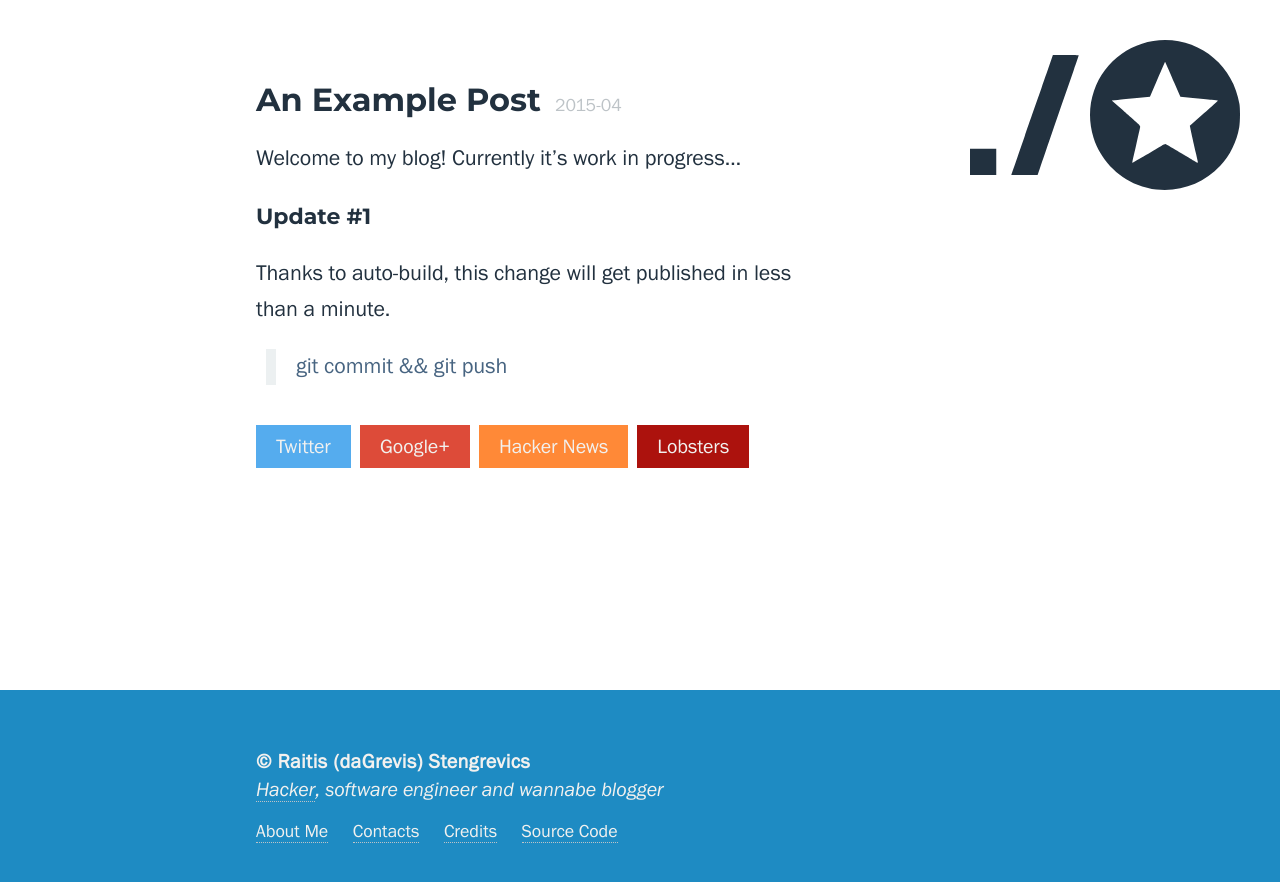
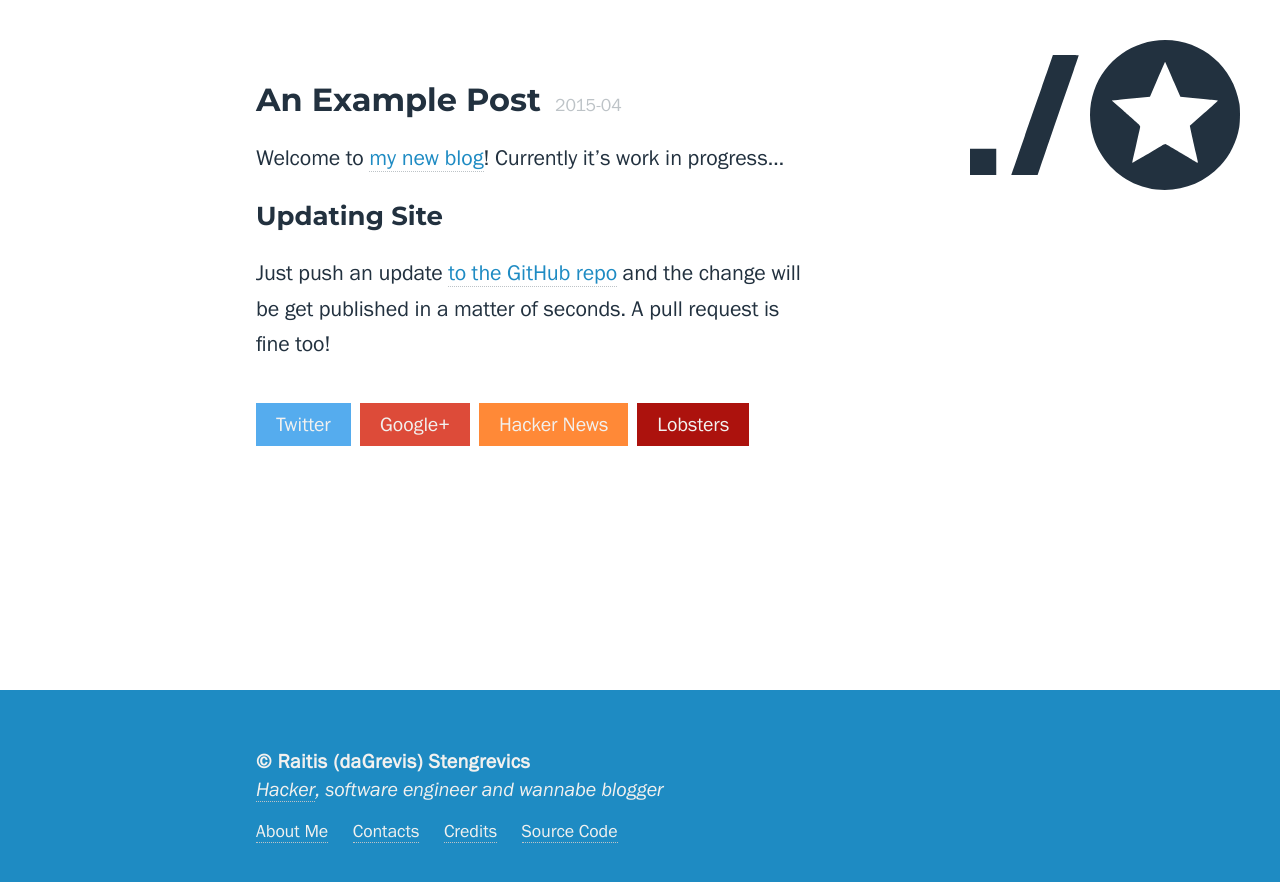
Before and after one commit to daGrevis/daGrev.is, a Jekyll site: the page built from _posts/2015-04-12-an-example-post.md, in a window 1280 px wide. Shown: the top 882 px of the page. Built offline with Jekyll 4.4.1, drawn with Linux system fonts in a browser that asks for light colours; comment, search, counter and statistics services are not loaded.

Commit message:
Update .gitignore, update an-example-post.md

```diff
--- a/_posts/2015-04-12-an-example-post.md
+++ b/_posts/2015-04-12-an-example-post.md
@@ -4,10 +4,10 @@ title: "An Example Post"
 date: 2015-04-12 15:40:00
 ---
 
-Welcome to my blog! Currently it's work in progress...
+Welcome to [my new blog](http://dagrev.is/)! Currently it's work in progress...
 
-### Update #1
+## Updating Site
 
-Thanks to auto-build, this change will get published in less than a minute.
-
-> git commit && git push
+Just push an update [to the GitHub repo](https://github.com/daGrevis/daGrev.is)
+and the change will be get published in a matter of seconds. A pull request is
+fine too!
```
Also changed, not shown: 1 other file.
